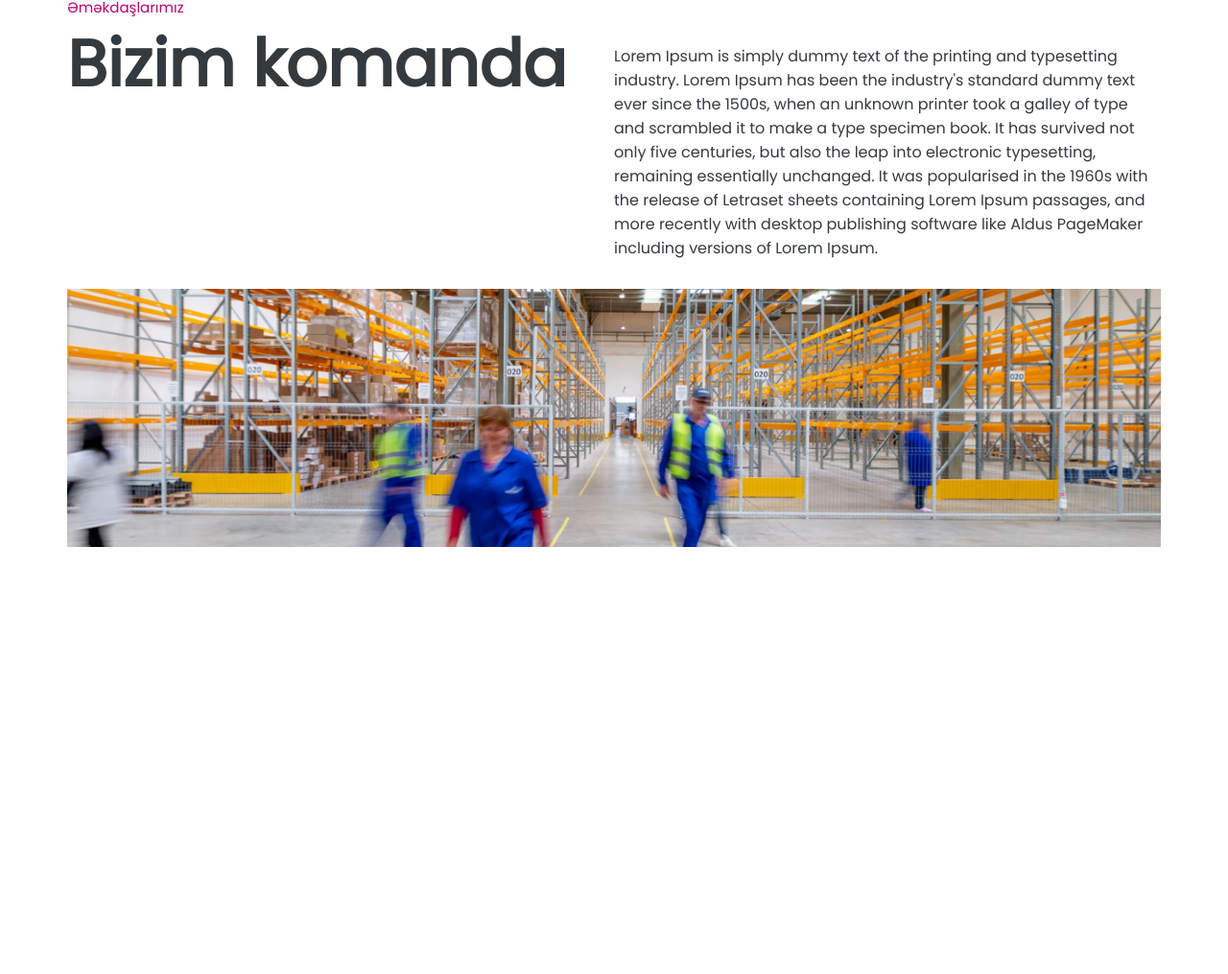
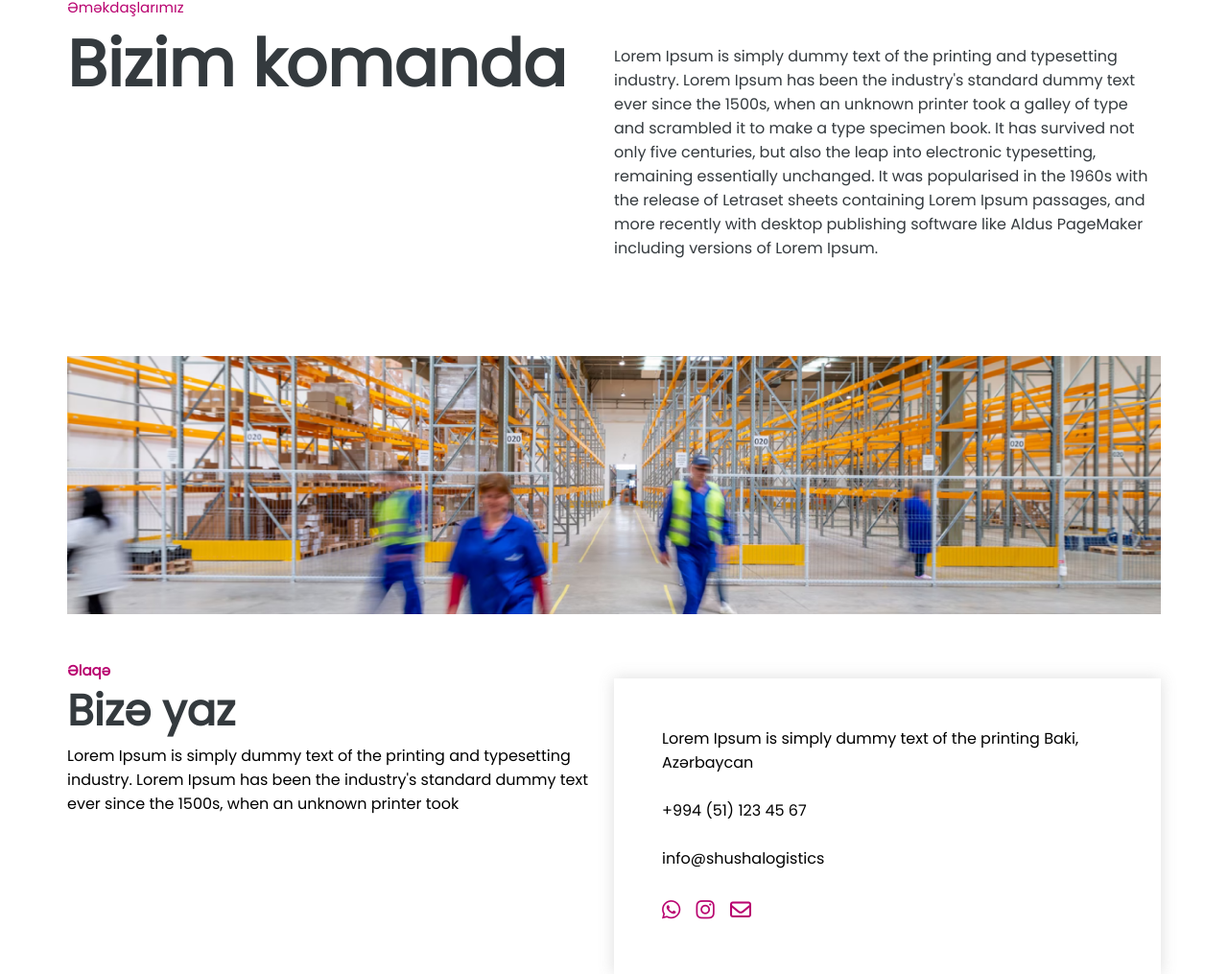
Before and after one commit to TheCodeFather0/shusha-logistics, a plain HTML site: page index.html in a window 1280 px wide. Shown: the part 3412-4427 px from the top of the page at 96% size. Before the commit the page ends 3989 px from the top, so only its background shows below. Drawn offline with Linux system fonts and the light colour scheme; a web font is replaced by a local one.

Commit message:
writeMe section completed

```diff
--- a/assets/css/style.css
+++ b/assets/css/style.css
@@ -140,7 +140,8 @@ main .aboutSection .aboutUs .right {
 main .aboutUs .title,
 main .portfolioSection .portfolioTitle .title,
 main .mission .title,
-main .teams .teamsContent .teamsLeftSection {
+main .teams .teamsContent .teamsLeftSection,
+main .writeMe .writeMeContent .writeMeLeftSection .title {
   font-size: 45px;
   color: #343a3e;
   position: relative;
@@ -149,7 +150,8 @@ main .teams .teamsContent .teamsLeftSection {
 main .aboutSection .aboutUs .title::before,
 main .portfolioSection .portfolioTitle .title::before,
 main .mission .title::before,
-main .teams .teamsContent .teamsLeftSection::before {
+main .teams .teamsContent .teamsLeftSection::before,
+main .writeMe .writeMeContent .writeMeLeftSection .title::before {
   content: "Haqqimizda";
   position: absolute;
   font-size: 15px;
@@ -274,12 +276,18 @@ main .teams .teamsContent .teamsLeftSection::before {
   content: 'Əməkdaşlarımız';
 }
 
+main .writeMe .writeMeContent .writeMeLeftSection .title::before {
+  content: 'Əlaqə';
+}
+
 main .teams .teamsContent {
-  /* align-items: baseline; */
+  margin-bottom: 40px;
 }
 
 main .teams .teamsContent .teamsLeftSection,
-main .teams .teamsContent .teamsRightSection {
+main .teams .teamsContent .teamsRightSection,
+main .writeMe .writeMeContent .writeMeLeftSection,
+main .writeMe .writeMeContent .writeMeRightSection {
   width: 50%;
 }
 
@@ -290,5 +298,28 @@ main .teams .teamsContent .teamsRightSection p {
 
 main .teams img {
   width: 100%;
-  margin-top: 30px;
+  margin-top: 60px;
 }
+
+
+main .writeMe .writeMeContent {
+  margin-top: 60px;
+}
+
+
+main .writeMe .writeMeContent .writeMeRightSection {
+  box-shadow: 0 0 15px 0 #77777740;
+  padding: 50px;
+}
+
+main .writeMe .writeMeContent .writeMeRightSection a {
+  color: #000;
+  margin-top: 25px;
+  display: inline-block;
+}
+
+main .writeMe .writeMeContent .writeMeRightSection .socialMedia a {
+  color: var(--currentColor);
+  font-size: 22px;
+  margin-right: 12px;
+}
--- a/index.html
+++ b/index.html
@@ -285,6 +285,41 @@
         <img src="./assets/images/image.png" alt="team">
       </div>
     </section>
+
+
+    <section class="writeMe">
+      <div class="container">
+        <div class="row writeMeContent">
+          <div class="writeMeLeftSection">
+            <h2 class="title">Bizə yaz</h2>
+            <p>
+              Lorem Ipsum is simply dummy text of the printing and typesetting industry. Lorem Ipsum has been the
+              industry's standard dummy text ever since the 1500s, when an unknown printer took
+            </p>
+          </div>
+          <div class="writeMeRightSection">
+            <p>
+              Lorem Ipsum is simply dummy text of the printing
+              Baki, Azərbaycan
+            </p>
+            <div>
+              <a href="tel:+994511234567">+994 (51) 123 45 67</a>
+            </div>
+
+            <div>
+              <a href="mailto:info@shushalogistics">info@shushalogistics</a>
+            </div>
+
+            <div class="socialMedia">
+              <a href="#" class="socialMediaIcon"><i class="fa-brands fa-whatsapp"></i></a>
+              <a href="#" class="socialMediaIcon"><i class="fa-brands fa-instagram"></i></a>
+              <a href="#" class="socialMediaIcon"><i class="fa-regular fa-envelope"></i></a>
+            </div>
+          </div>
+        </div>
+
+      </div>
+    </section>
   </main>
 </body>
 
```
